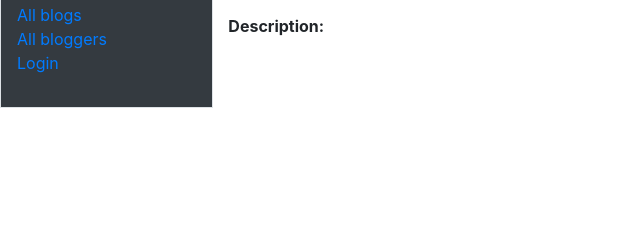
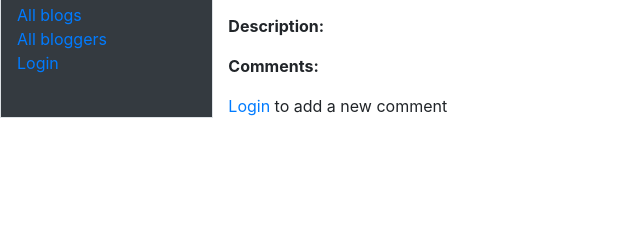
Before and after one commit to AndriiOshtuk/MDN-DIY-mini-blog, a Django app: template blog/templates/blog/post_detail.html in a window 1280 px wide. Shown: the part 74-310 px from the top of the page, without its empty margins (0-640 px from the left). Run offline with Django 3.2, Linux system fonts and the light colour scheme; the template is opened without the code that fills it, so the values that code supplies are empty; some libraries are stand-ins or nearby versions.

Commit message:
Added comment model

```diff
--- a/blog/admin.py
+++ b/blog/admin.py
@@ -1,6 +1,7 @@
 from django.contrib import admin
-from .models import Blogger, Post
+from .models import Blogger, Post, Comment
 
 # Register your models here.
 admin.site.register(Blogger)
 admin.site.register(Post)
+admin.site.register(Comment)
--- a/blog/templates/blog/post_detail.html
+++ b/blog/templates/blog/post_detail.html
@@ -8,4 +8,17 @@
     </p>
     <p><strong>Description:</strong></p>
     <p>{{post.content}}</p>
+
+    <p><strong>Comments:</strong></p>
+        {% if comment_list%}
+            {% for comment in comment_list %}
+                <p>{{comment.text}}</p>
+            {% endfor%}
+        {% endif %}
+
+    {% if user.is_authenticated %}
+        <a href="{% url 'add-comment' %}">Add a new comment</a>
+    {% else %}
+        <p><a href="{% url 'login' %}">Login</a> to add a new comment</p>
+    {% endif %}
 {%endblock%}
```
Also changed, not shown: blog/models.py (+13 -0 lines), blog/views.py (+31 -1 lines).
